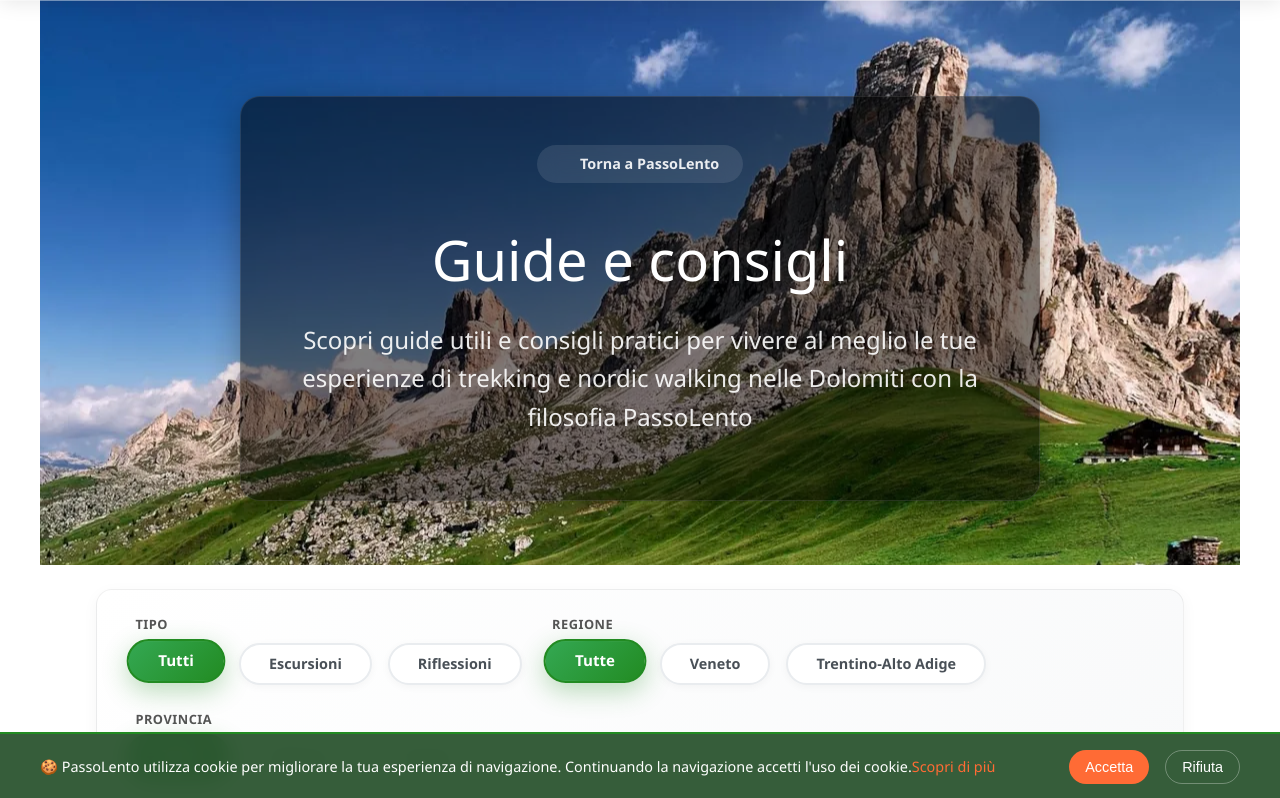
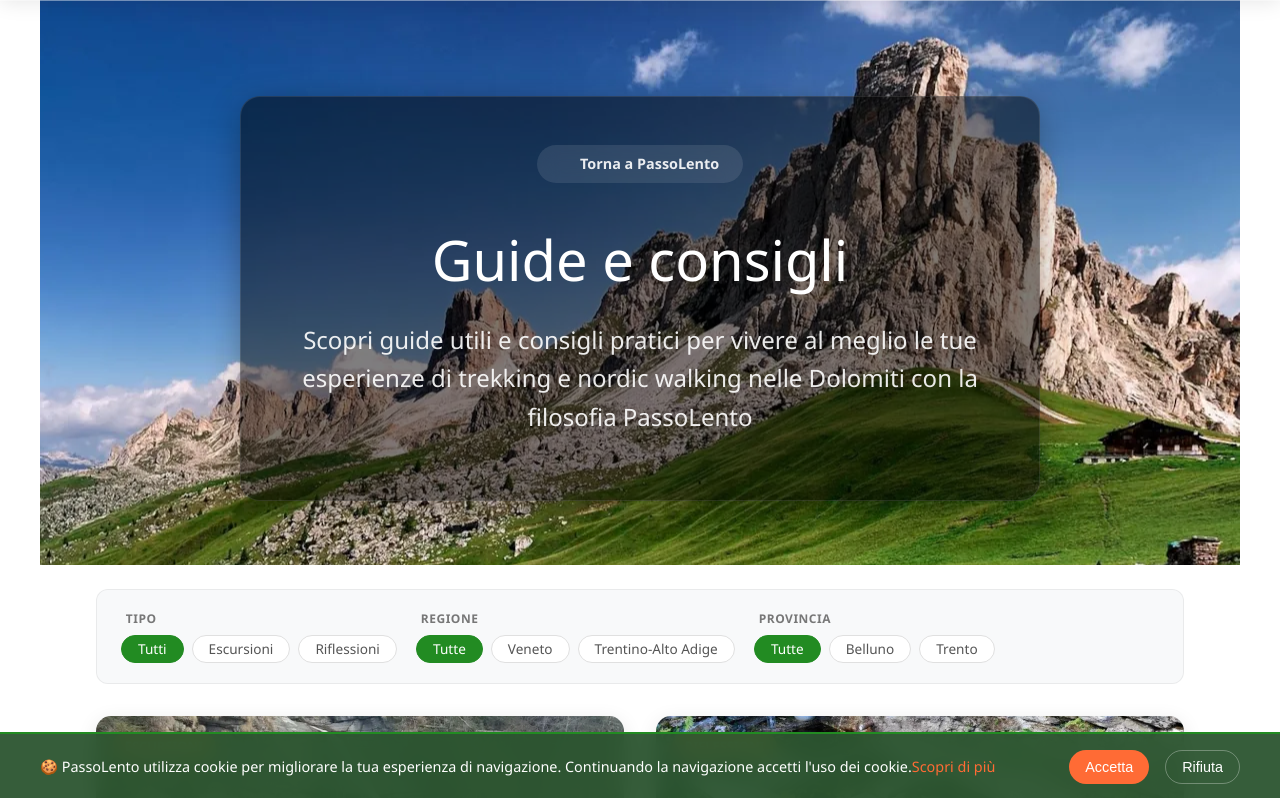
Before and after one commit to fracassi-marco/PassoLento, a Next.js app: page /blog in a window 1280 px wide. Shown: the top 798 px of the page. Built offline with nearby package versions, Linux system fonts and the light colour scheme; a web font is replaced by a local one.

Commit message:
Refactor button filter styles for improved design and responsiveness

```diff
--- a/src/app/globals.css
+++ b/src/app/globals.css
@@ -118,57 +118,31 @@
 
 /* Filter Variant - For category filters */
 .btn-filter {
-  position: relative;
   background: white;
-  border: 2px solid #e9ecef;
-  color: #495057;
-  padding: 0.75rem 1.75rem;
-  border-radius: 50px;
-  box-shadow: 0 2px 8px rgba(0,0,0,0.04);
-  overflow: hidden;
-}
-
-.btn-filter::before {
-  content: '';
-  position: absolute;
-  top: 50%;
-  left: 50%;
-  width: 0;
-  height: 0;
-  border-radius: 50%;
-  background: linear-gradient(135deg, #34a853 0%, #228b22 100%);
-  transform: translate(-50%, -50%);
-  transition: width 0.4s ease, height 0.4s ease;
-  z-index: -1;
+  border: 1.5px solid #e0e0e0;
+  color: #555;
+  padding: 0.4rem 1rem;
+  border-radius: 20px;
+  font-size: 0.85rem;
+  font-weight: 500;
+  box-shadow: none;
+  transition: all 0.2s ease;
 }
 
 .btn-filter:hover:not(:disabled) {
-  color: white;
   border-color: #228b22;
-  transform: translateY(-3px);
-  box-shadow: 0 6px 20px rgba(34, 139, 34, 0.2);
-}
-
-.btn-filter:hover:not(:disabled)::before {
-  width: 120%;
-  height: 300%;
+  color: #228b22;
+  background: #f0f8f0;
 }
 
 .btn-filter.active {
-  background: linear-gradient(135deg, #34a853 0%, #228b22 100%);
+  background: #228b22;
   border-color: #228b22;
   color: white;
-  transform: translateY(-3px) scale(1.05);
-  box-shadow: 0 8px 24px rgba(34, 139, 34, 0.3);
-}
-
-.btn-filter.active::before {
-  width: 100%;
-  height: 100%;
 }
 
 .btn-filter:active:not(:disabled) {
-  transform: translateY(-1px) scale(0.98);
+  transform: scale(0.97);
 }
 
 /* Custom WhatsApp styling */
@@ -3081,12 +3055,11 @@
 .blog-filters-location {
   display: flex;
   flex-wrap: wrap;
-  gap: 1.5rem;
+  gap: 1.2rem;
   margin: 0 0 2rem 0;
-  padding: 1.5rem 2rem;
-  background: linear-gradient(135deg, rgba(255,255,255,0.95) 0%, rgba(248,249,250,0.95) 100%);
-  border-radius: 16px;
-  box-shadow: 0 4px 16px rgba(0,0,0,0.04);
+  padding: 1.2rem 1.5rem;
+  background: rgba(248,249,250,0.95);
+  border-radius: 12px;
   border: 1px solid rgba(0,0,0,0.06);
 }
 
@@ -3098,27 +3071,28 @@
   backdrop-filter: none;
   box-shadow: none;
   justify-content: flex-start;
+  gap: 0.5rem;
 }
 
 .filter-group {
   display: flex;
   flex-direction: column;
-  gap: 0.5rem;
+  gap: 0.4rem;
 }
 
 .filter-label {
-  font-size: 0.8rem;
+  font-size: 0.75rem;
   font-weight: 600;
-  color: #555;
+  color: #777;
   text-transform: uppercase;
   letter-spacing: 0.5px;
   display: flex;
   align-items: center;
-  gap: 0.4rem;
+  gap: 0.3rem;
 }
 
 .filter-label i {
-  font-size: 0.75rem;
+  font-size: 0.7rem;
   color: #228b22;
 }
 
@@ -3172,8 +3146,17 @@
 @media (max-width: 768px) {
   .blog-filters-location {
     flex-direction: column;
-    gap: 1rem;
-    padding: 1rem 1.2rem;
+    gap: 0.8rem;
+    padding: 0.8rem 1rem;
+  }
+
+  .blog-filters-location .blog-filters {
+    gap: 0.4rem;
+  }
+
+  .btn-filter {
+    padding: 0.3rem 0.75rem;
+    font-size: 0.8rem;
   }
 
   .location-tags {
```
